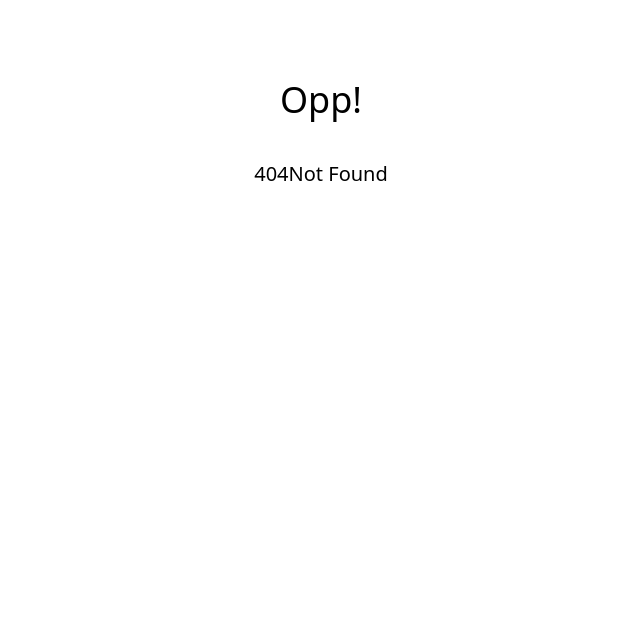
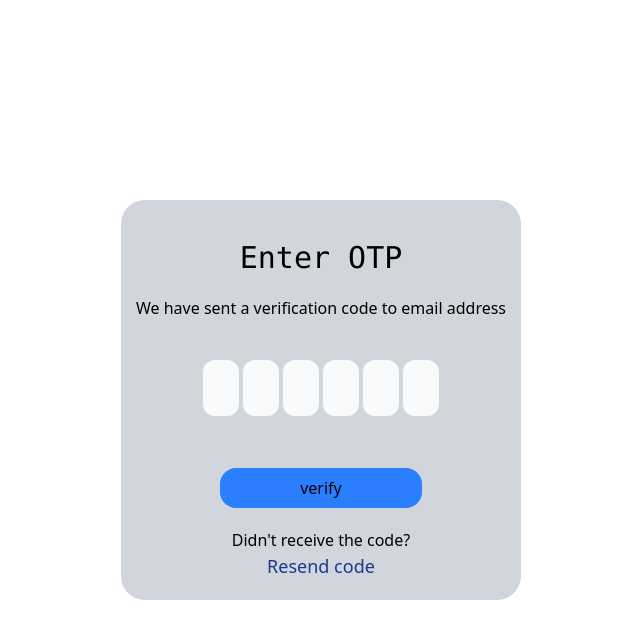
Before and after one commit to RakeshPegu/CodeCraft, a React (Vite) app in the folder frontend/react-app/: page /verify_otp in a window 1280 px wide. Before the commit this address had no page. Shown: the top 638 px of the page, without its empty margins (319-959 px from the left). Built offline with nearby package versions, Linux system fonts and the light colour scheme.

Commit message:
adding some changes

```diff
--- a/frontend/react-app/src/App.jsx
+++ b/frontend/react-app/src/App.jsx
@@ -6,6 +6,7 @@ import {Layout, AuthRequireLayout } from './components/Layout';
 import ProjectForm from './routes/ProjectForm';
 import ErrorPage from './routes/Error';
 import Profile from './routes/Profile';
+import VerifyOtp from './routes/Otp';
 
 function App(){
 
@@ -22,6 +23,11 @@ function App(){
 
 
       ]
+    },
+    {
+      path:"/verify_otp",
+      element:<VerifyOtp/>
+
     },
     {
       path:"/register",
--- a/frontend/react-app/src/components/Register/RegisterForm.jsx
+++ b/frontend/react-app/src/components/Register/RegisterForm.jsx
@@ -23,7 +23,7 @@ import { Eye, EyeOff, User, Mail, Lock } from "lucide-react";
 import { googleClient } from "@/lib/googleClient";
 
 function RegisterForm() {
-  const { signUp, isSigningUp } = useAuthStore();
+  const { sendOtp, isSigningUp } = useAuthStore();
   const navigate = useNavigate();
   const [showPassword, setShowPassword] = useState(false);
   const [password, setPassword] = useState("");
@@ -68,11 +68,12 @@ function RegisterForm() {
       }
     };
   const onSubmit = async (data) => {
-    const res = await signUp(data);
-
-    if (res) {
-      navigate("/login");
-    }
+     console.log('this is data', data.email)
+     const res = await sendOtp(data.email);
+     console.log('this is res', res)
+     if(res){
+       navigate('/verify_otp', {state:{data}})
+     }
   };
 
   // Calculate password strength
--- /dev/null
+++ b/frontend/react-app/src/routes/Otp.jsx
@@ -0,0 +1,77 @@
+import { useAuthStore } from "@/stores/auth.store"
+import { useRef } from "react"
+import { useLocation, useNavigate } from "react-router"
+
+function VerifyOtp(){
+    const {signUp} = useAuthStore()
+    const navigate = useNavigate()
+    const location = useLocation()
+    const stateData = location.state?.data
+    console.log('data to send sign up', stateData)
+    const inputRefs = useRef([])
+
+    const handleChange = (e, index) => {
+        const value = e.target.value
+        if(value && index < inputRefs.current.length - 1){
+            inputRefs.current[index + 1].focus()
+        }
+    }
+
+    const handleKeyDown = (e, index) => {
+        if(e.key === "Backspace" && !e.target.value && index > 0){
+            inputRefs.current[index - 1].focus()
+        }
+    }
+
+    const handlePaste = (e) => {
+        e.preventDefault()
+        const pasted = e.clipboardData.getData("text").trim().slice(0, 6).split("")
+        pasted.forEach((char, i) => {
+            if(inputRefs.current[i]){
+                inputRefs.current[i].value = char
+            }
+        })
+        const nextIndex = Math.min(pasted.length, 5)
+        inputRefs.current[nextIndex]?.focus()
+    }
+
+    const handleSubmit = async (e) => {
+        e.preventDefault()
+        const otp = inputRefs.current.map(input => input.value).join("")
+        stateData? stateData.otp = otp: " "
+        const res = await signUp(stateData)
+        if(res){
+            navigate('/')
+        }
+
+    }
+
+    return(
+        <div className="flex justify-center h-screen items-center">
+            <form onSubmit={handleSubmit} className="bg-gray-300 flex flex-col items-center w-[98%] gap-5 sm:w-[400px] h-[400px] rounded-3xl">
+                <span className="text-3xl text-center font-mono mt-10"> Enter OTP</span>
+                <p className="flex justify-center items-center"> We have sent a verification code to email address</p>
+                <div className="flex flex-row flex-wrap h-14 gap-1 mb-8 mt-5">
+                    {[0,1,2,3,4,5].map((_, index) => (
+                        <input
+                            key={index}
+                            type="text"
+                            inputMode="numeric"
+                            maxLength={1}
+                            required
+                            ref={(el) => inputRefs.current[index] = el}
+                            onChange={(e) => handleChange(e, index)}
+                            onKeyDown={(e) => handleKeyDown(e, index)}
+                            onPaste={index === 0 ? handlePaste : undefined}
+                            className="bg-gray-50 text-center w-9 rounded-xl focus:border-1"
+                        />
+                    ))}
+                </div>
+
+                <button type="submit" className="rounded-2xl bg-blue-500 px-20 py-2 cursor-pointer transition-colors hover:bg-blue-300 duration-500 "> verify</button>
+                <p className="flex flex-col">Didn't receive the code? <button type="button" className="text-lg text-blue-900"> Resend code</button></p>
+            </form>
+        </div>
+    )
+}
+export default VerifyOtp
--- a/frontend/react-app/src/stores/auth.store.js
+++ b/frontend/react-app/src/stores/auth.store.js
@@ -16,13 +16,34 @@ export const useAuthStore = create(
       isSendingEmail: false,
       isLoggingOut: false,
       accessToken: '',
+      sendOtp: async(email)=>{
+        try {
+          console.log('this is email in auth  store level', email)
+          const res = await apiRequest.post('/auth/send_otp', {email})
+          toast.success(res.data.message)
+          return true
 
+        } catch (error) {
+
+          toast.error(error?.response?.data?.message || 'Something went wrong')
+          return false
+
+        }
+
+
+      },
       signUp: async (data) => {
         try {
           set({ isSigningUp: true })
           const res = await apiRequest.post('/auth/signup_with_password', data)
+          set({
+            userInfo:res.data.user._doc,
+            accessToken:res.data.accessToken,
+            isAuthenticated:true
+
+          })
           toast.success(res.data.message)
-          return res
+          return true
         } catch (error) {
           console.log('this is the error',error?.response?.data?.message)
           toast.error(error?.response?.data?.message || 'Something went wrong')
```
